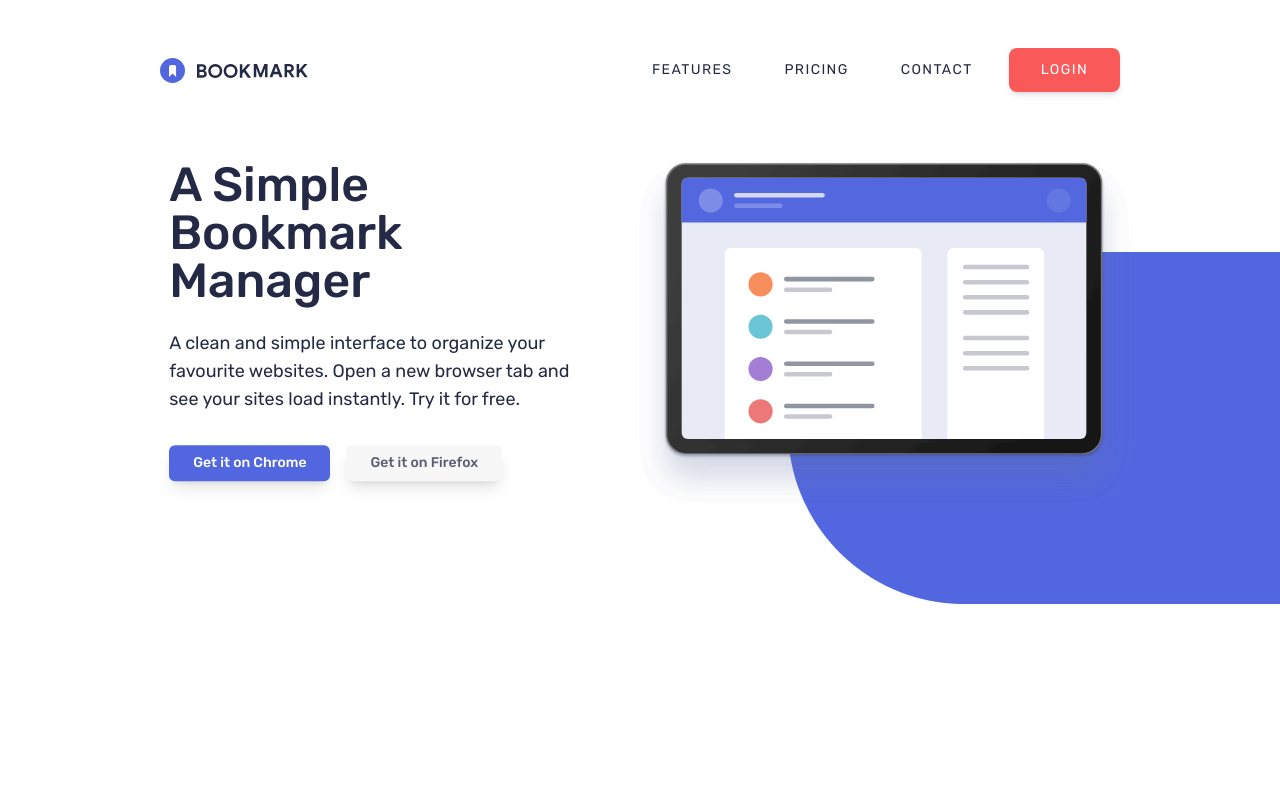
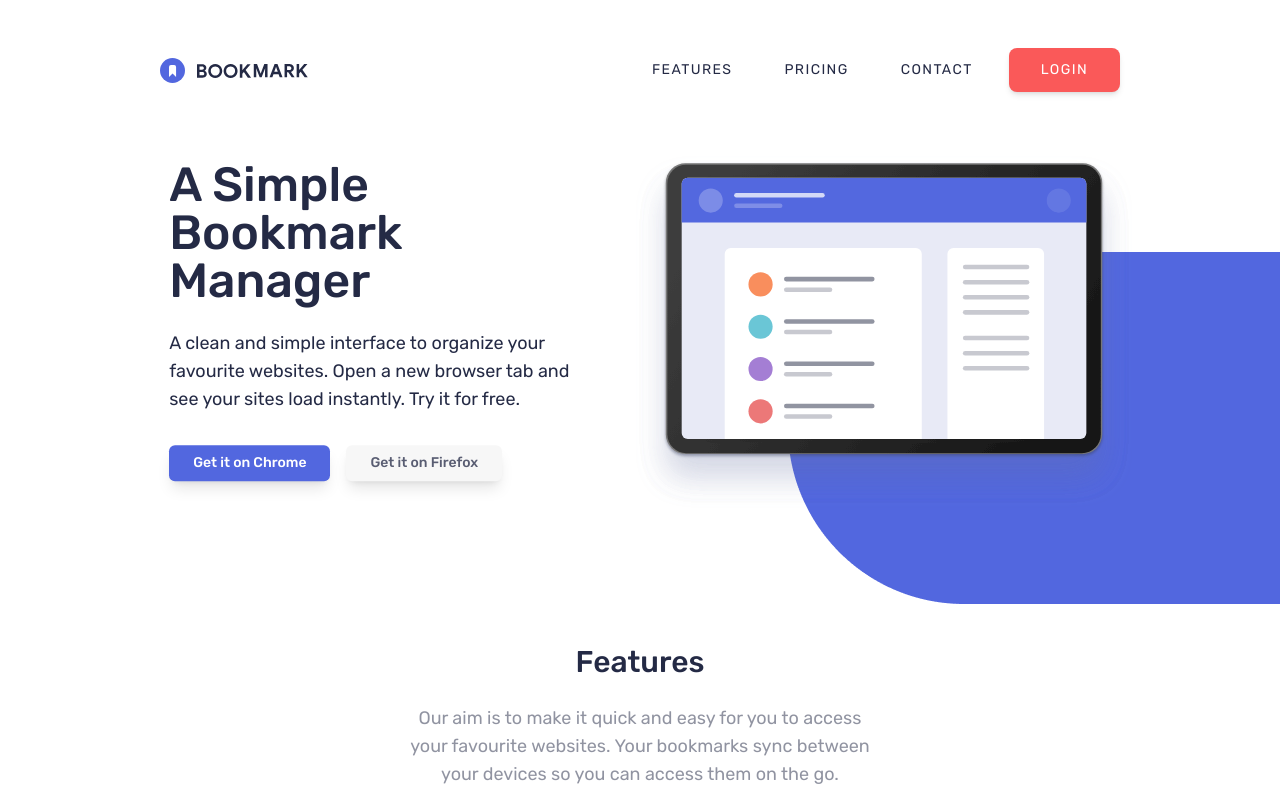
Before and after one commit to Georginio-prod/Bookmark-landing-page, a Vue app: page / in a window 1280 px wide. Shown: the top 800 px of the page. Built offline with nearby package versions, Linux system fonts and the light colour scheme.

Commit message:
style: add the composent for feature

```diff
--- a/src/App.vue
+++ b/src/App.vue
@@ -1,12 +1,14 @@
 <script setup>
 import navbar from './components/navbar.vue'
 import ContentD from './components/contentD.vue';
+import feature from './components/feature.vue';
 </script>
 
 <template>
   <navbar/>
   <main>
     <ContentD/>
+    <feature/>
   </main>
 </template>
 
--- /dev/null
+++ b/src/components/feature.vue
@@ -0,0 +1,13 @@
+<template>
+    <div class="flex w-full items-center mt-32 justify-center flex-col px-6 xl:mt-10">
+        <div class="text-center  text-tcol">
+            <p class="xl:font-medium xl:text-3xl xl:pb-4 text-2xl">
+                Features
+            </p>
+            <h1 class="xl:px-96 xl:text-lg opacity-50 text-sm pt-2">
+                Our aim is to make it quick and easy for you to access your favourite websites.
+                Your bookmarks sync between your devices so you can access them on the go.
+            </h1>
+        </div>
+    </div>
+</template>
```
